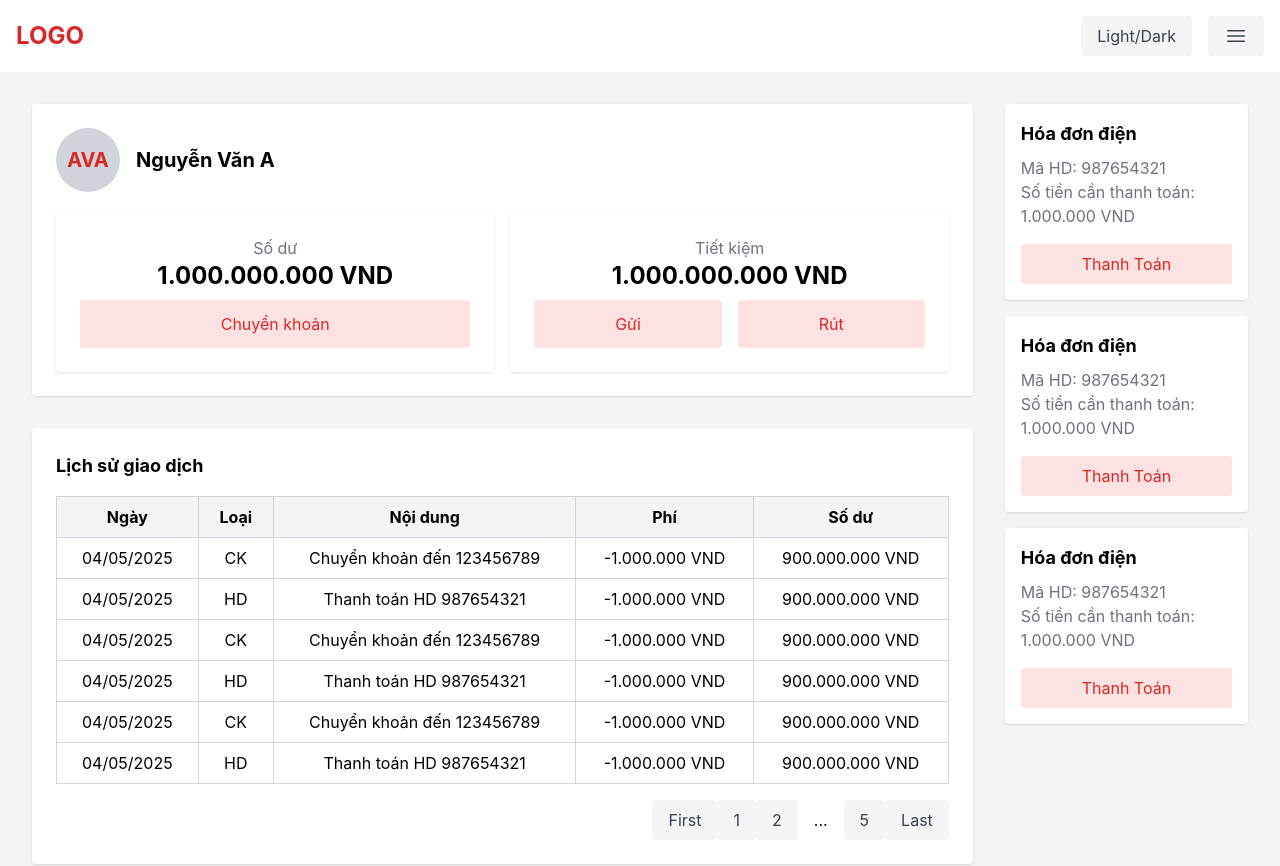
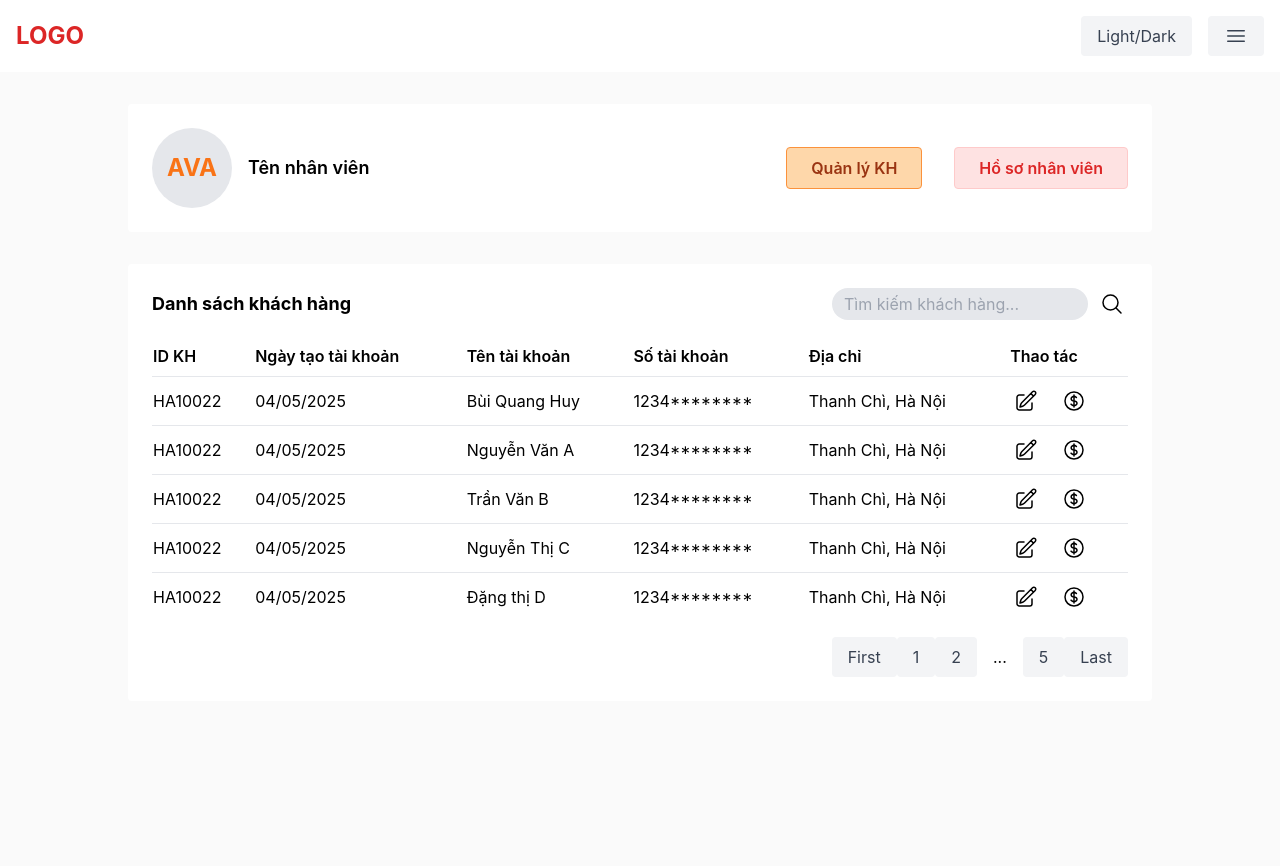
Before and after one commit to phanbachlong/Consumer_Transaction_Management_System, a React (Create React App) app in the folder project88/: page / in a window 1280 px wide. Shown: the top 866 px of the page. Built offline with nearby package versions, Linux system fonts and the light colour scheme.

Commit message:
employee content

```diff
--- /dev/null
+++ b/project88/src/features/home/EmployeeContent.js
@@ -0,0 +1,160 @@
+import React, { useState } from "react";
+
+const customers = [
+    {
+        id: "HA10022",
+        date: "04/05/2025",
+        name: "Bùi Quang Huy",
+        account: "1234********",
+        address: "Thanh Chì, Hà Nội",
+    },
+    {
+        id: "HA10022",
+        date: "04/05/2025",
+        name: "Nguyễn Văn A",
+        account: "1234********",
+        address: "Thanh Chì, Hà Nội",
+    },
+    {
+        id: "HA10022",
+        date: "04/05/2025",
+        name: "Trần Văn B",
+        account: "1234********",
+        address: "Thanh Chì, Hà Nội",
+    },
+    {
+        id: "HA10022",
+        date: "04/05/2025",
+        name: "Nguyễn Thị C",
+        account: "1234********",
+        address: "Thanh Chì, Hà Nội",
+    },
+    {
+        id: "HA10022",
+        date: "04/05/2025",
+        name: "Đặng thị D",
+        account: "1234********",
+        address: "Thanh Chì, Hà Nội",
+    },
+];
+
+const EmployeeContent = () => {
+    // State cho ô tìm kiếm (search)
+    const [search, setSearch] = useState("");
+
+    return (
+        <div className="min-h-screen bg-[#fafafa]">
+            {/* Main content */}
+            <div className="max-w-5xl mx-auto mt-8">
+                {/* Employee info */}
+                <div className="flex items-center bg-white rounded p-6 mb-8 gap-8">
+                    <div className="flex items-center gap-4 flex-1">
+                        <div className="w-20 h-20 rounded-full bg-gray-200 flex items-center justify-center text-orange-500 text-2xl font-bold">
+                            AVA
+                        </div>
+                        <span className="text-lg font-semibold">Tên nhân viên</span>
+                    </div>
+                    <button className="px-6 py-2 rounded bg-orange-200 text-orange-800 font-semibold border border-orange-400">
+                        Quản lý KH
+                    </button>
+                    <button className="px-6 py-2 rounded bg-red-100 text-red-600 font-semibold border border-red-200">
+                        Hồ sơ nhân viên
+                    </button>
+                </div>
+
+                {/* Customer list */}
+                <div className="bg-white rounded p-6">
+                    <div className="flex items-center justify-between mb-4">
+                        <div className="text-lg font-bold">Danh sách khách hàng</div>
+                        <div className="flex items-center gap-2">
+                            <input
+                                type="text"
+                                placeholder="Tìm kiếm khách hàng..."
+                                className="w-64 h-8 px-3 rounded-full bg-gray-200 focus:outline-none"
+                                value={search}
+                                onChange={e => setSearch(e.target.value)}
+                            />
+                            {/* Search icon */}
+                            <button
+                                type="button"
+                                className="flex items-center justify-center p-1 rounded-full hover:bg-gray-300 active:bg-gray-400 transition"
+                                title="Tìm kiếm"
+                            >
+                                <svg xmlns="http://www.w3.org/2000/svg" fill="none" viewBox="0 0 24 24" strokeWidth="1.5" stroke="currentColor" className="w-6 h-6">
+                                    <path strokeLinecap="round" strokeLinejoin="round" d="m21 21-5.197-5.197m0 0A7.5 7.5 0 1 0 5.196 5.196a7.5 7.5 0 0 0 10.607 10.607Z" />
+                                </svg>
+                            </button>
+                        </div>
+                    </div>
+                    <table className="w-full text-left">
+                        <thead>
+                            <tr className="border-b">
+                                <th className="py-2 font-semibold">ID KH</th>
+                                <th className="py-2 font-semibold">Ngày tạo tài khoản</th>
+                                <th className="py-2 font-semibold">Tên tài khoản</th>
+                                <th className="py-2 font-semibold">Số tài khoản</th>
+                                <th className="py-2 font-semibold">Địa chỉ</th>
+                                <th className="py-2 font-semibold">Thao tác</th>
+                            </tr>
+                        </thead>
+                        <tbody>
+                            {customers.map((c, idx) => (
+                                <tr key={idx} className="border-b last:border-0">
+                                    <td className="py-2">{c.id}</td>
+                                    <td className="py-2">{c.date}</td>
+                                    <td className="py-2">{c.name}</td>
+                                    <td className="py-2">{c.account}</td>
+                                    <td className="py-2">{c.address}</td>
+                                    <td className="py-2 flex gap-4">
+                                        {/* Edit icon */}
+                                        <button
+                                            type="button"
+                                            className="flex items-center justify-center p-1 rounded-full hover:bg-gray-200 active:bg-gray-300 transition"
+                                            title="Chỉnh sửa"
+                                        >
+                                            <svg xmlns="http://www.w3.org/2000/svg" fill="none" viewBox="0 0 24 24" strokeWidth="1.5" stroke="currentColor" className="w-6 h-6">
+                                                <path strokeLinecap="round" strokeLinejoin="round" d="m16.862 4.487 1.687-1.688a1.875 1.875 0 1 1 2.652 2.652L10.582 16.07a4.5 4.5 0 0 1-1.897 1.13L6 18l.8-2.685a4.5 4.5 0 0 1 1.13-1.897l8.932-8.931Zm0 0L19.5 7.125M18 14v4.75A2.25 2.25 0 0 1 15.75 21H5.25A2.25 2.25 0 0 1 3 18.75V8.25A2.25 2.25 0 0 1 5.25 6H10" />
+                                            </svg>
+                                        </button>
+
+                                        {/* Dollar icon */}
+                                        <button
+                                            type="button"
+                                            className="flex items-center justify-center p-1 rounded-full hover:bg-gray-200 active:bg-gray-300 transition"
+                                            title="Giao dịch"
+                                        >
+                                            <svg xmlns="http://www.w3.org/2000/svg" fill="none" viewBox="0 0 24 24" strokeWidth="1.5" stroke="currentColor" className="w-6 h-6">
+                                                <path strokeLinecap="round" strokeLinejoin="round" d="M12 6v12m-3-2.818.879.659c1.171.879 3.07.879 4.242 0 1.172-.879 1.172-2.303 0-3.182C13.536 12.219 12.768 12 12 12c-.725 0-1.45-.22-2.003-.659-1.106-.879-1.106-2.303 0-3.182s2.9-.879 4.006 0l.415.33M21 12a9 9 0 1 1-18 0 9 9 0 0 1 18 0Z" />
+                                            </svg>
+                                        </button>
+                                    </td>
+                                </tr>
+                            ))}
+                        </tbody>
+                    </table>
+                    {/* Page */}
+                    <div className="text-right mt-4">
+                        <button className="px-4 py-2 bg-gray-100 text-gray-700 rounded hover:bg-gray-200">
+                            First
+                        </button>
+                        <button className="px-4 py-2 bg-gray-100 text-gray-700 rounded hover:bg-gray-200">
+                            1
+                        </button>
+                        <button className="px-4 py-2 bg-gray-100 text-gray-700 rounded hover:bg-gray-200">
+                            2
+                        </button>
+                        <span className="px-4 py-2">...</span>
+                        <button className="px-4 py-2 bg-gray-100 text-gray-700 rounded hover:bg-gray-200">
+                            5
+                        </button>
+                        <button className="px-4 py-2 bg-gray-100 text-gray-700 rounded hover:bg-gray-200">
+                            Last
+                        </button>
+                    </div>
+                </div>
+            </div>
+        </div>
+    );
+};
+
+export default EmployeeContent;
--- a/project88/src/features/home/HomePage.js
+++ b/project88/src/features/home/HomePage.js
@@ -1,10 +1,13 @@
 import React, { useState, useEffect } from "react";
 import Header from "../../components/Header";
 import Footer from "../../components/Footer";
-import HomeContent from "./HomeContent";
+import UserContent from "./UserContent";
+import EmployeeContent from "./EmployeeContent";
 
 export default function HomePage() {
   const [theme, setTheme] = useState("light");
+  // const role = localStorage.getItem("role");
+  const role = "employee"; // testing
 
   useEffect(() => {
     document.body.className = theme === "light" ? "bg-gray-50" : "bg-gray-900 text-white";
@@ -17,7 +20,12 @@ export default function HomePage() {
   return (
     <div className="flex flex-col h-screen">
       <Header toggleTheme={toggleTheme} currentTheme={theme} />
-      <HomeContent />
+      {role === 'user' && (
+        <UserContent />)
+      }
+      {role === 'employee' && (
+        <EmployeeContent />)
+      }
       <Footer />
     </div>
   );
--- a/project88/src/features/home/HomeContent.js
+++ b/project88/src/features/home/UserContent.js
@@ -1,7 +1,7 @@
 import React, { useState } from "react";
 import TransferForm from "./Tranfer";
 import Deposite from "./Deposite";
-const HomeContent = () => {
+const UserContent = () => {
   const [showTransfer, setShowTransfer] = useState(false);
   const [showDeposite, setShowDeposite] = useState(false);
 
@@ -148,4 +148,4 @@ const HomeContent = () => {
   );
 };
 
-export default HomeContent;
+export default UserContent;
```
